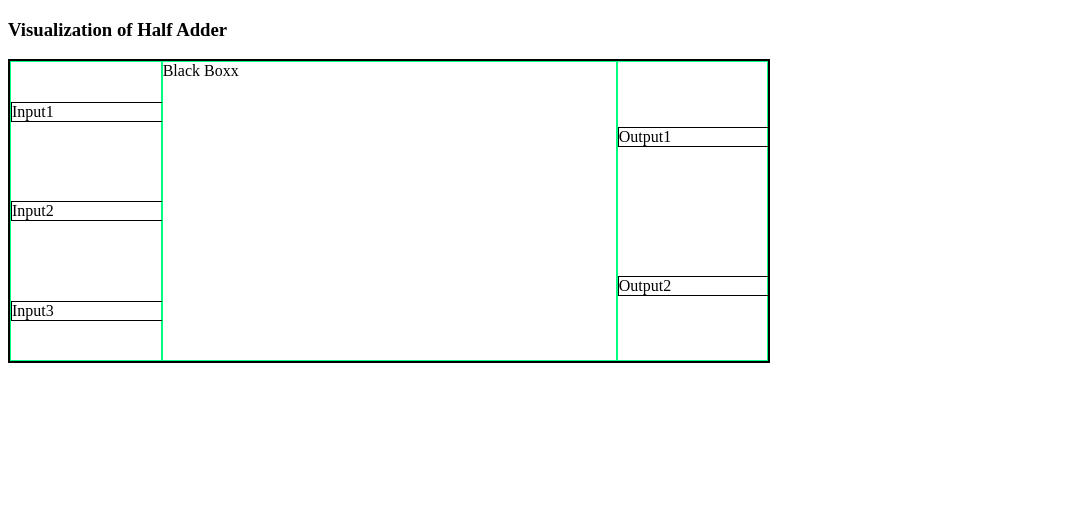
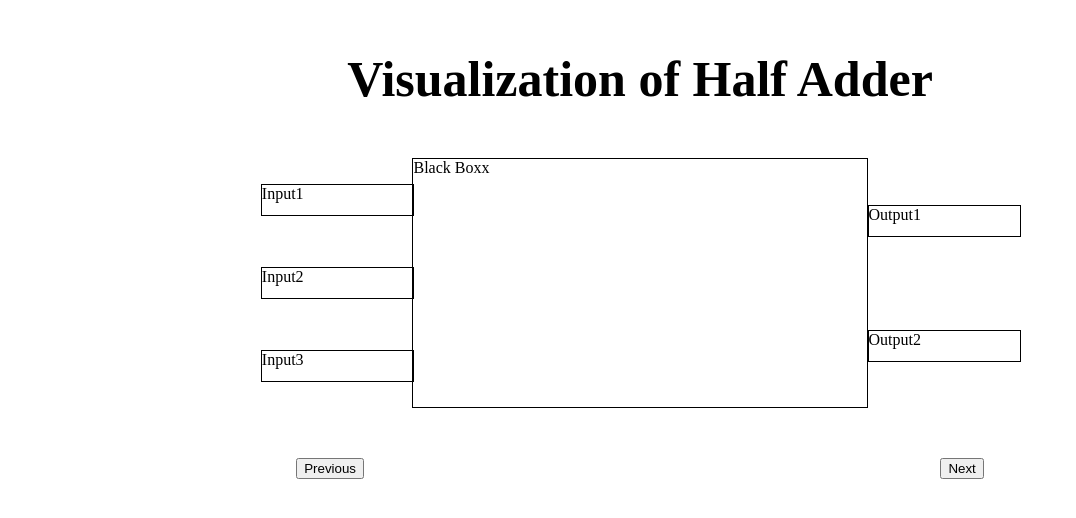
Before and after one commit to bhupesh8222/Visualization-HalfAdder, a plain HTML site: page index.html in a window 1280 px wide. Shown: the whole page, without its empty margins (0-1076 px from the left). Drawn offline with Linux system fonts and the light colour scheme.

Commit message:
minor changes

```diff
--- a/index.css
+++ b/index.css
@@ -1,13 +1,21 @@
+h3 {
+    text-align: center;
+    font-size: 50px;
+}
+
 .model {
     width: 60%;
-    border: solid black 2px;
     display: grid;
     grid-template-columns: 1fr 3fr 1fr;
-    grid-auto-rows: minmax(300px, auto);
+    grid-auto-rows: minmax(250px, auto);
+    margin-left: 20%;
+    margin-right: 20%;
+    margin-top: 50px;
+    margin-bottom: 50px;
 }
 
-.model>div {
-    border: springgreen solid 1px;
+.model .box {
+    border: black solid 1px;
 }
 
 .signal {
@@ -19,4 +27,10 @@
 .signal div {
     border: 1px solid black;
     width: 100%;
+    height: 30px;
 }
+
+.buttons {
+    display: flex;
+    justify-content: space-around;
+}
--- a/index.html
+++ b/index.html
@@ -14,12 +14,17 @@
             <div>Input2</div>
             <div>Input3</div>
         </div>
-        <div>Black Boxx</div>
+        <div class="box">Black Boxx</div>
         <div class="signal">
             <div>Output1</div>
             <div>Output2</div>
         </div>
     </div>
+
+    <div class="buttons">
+        <button>Previous</button>
+        <button>Next</button>
+    </div>
 </body>
 
 </html>
--- a/index.js
+++ b/index.js
@@ -0,0 +1,6 @@
+let data = {
+    inputA: [1, 0, 1, 0, 1],
+    inputB: [1, 1, 1, 1, 0],
+    sum: [0, 1, 0, 1, 1],
+    carry: [1, 0, 1, 0, 0]
+}
```
